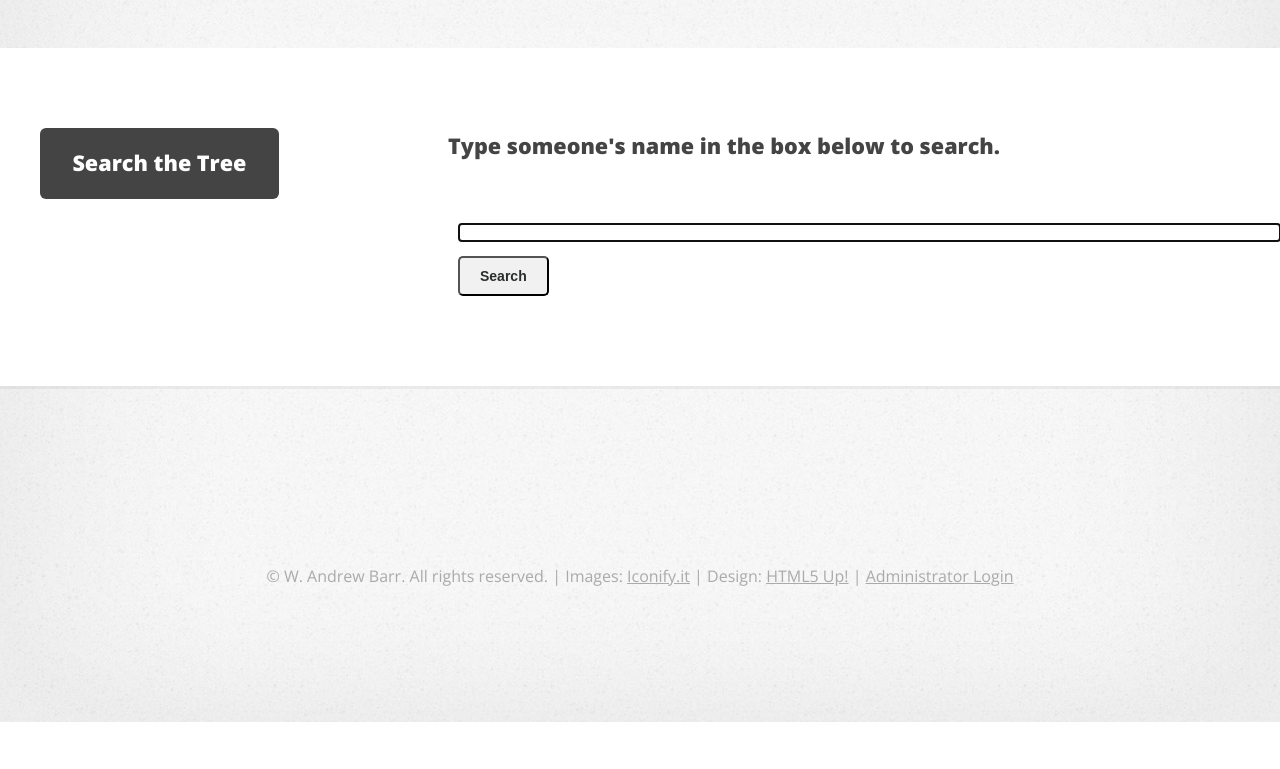
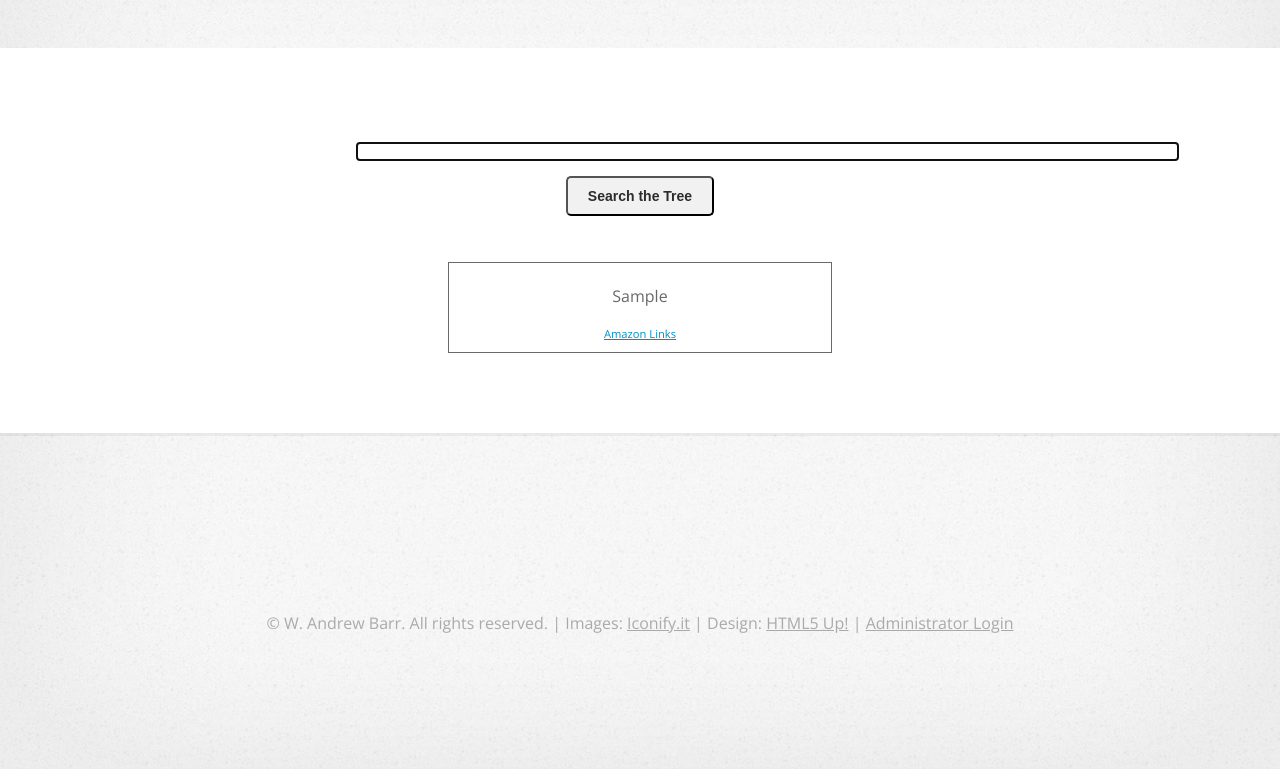
Before and after one commit to wabarr/physanth-phylogeny, a Django app: page /search/ in a window 1280 px wide. Shown: the part 103-872 px from the top of the page. Before the commit the page ends 825 px from the top, so only its background shows below. Run offline with Django 3.2, Linux system fonts and the light colour scheme; tables that the repository leaves empty hold one stand-in row (values such as "Sample post"); parts of the project's set-up code (start-up, migrations or seed data) failed here and were passed over; some libraries are stand-ins or nearby versions.

Commit message:
amazon afiliate links on search page

```diff
--- a/academicPhylogeny/settings.py
+++ b/academicPhylogeny/settings.py
@@ -153,6 +153,7 @@ INSTALLED_APPS = (
     #'physanth-phylogeny',
     #'personalWebsite',
     'academicPhylogeny',
+    'adverts',
     #'django.contrib.comments',
     #'tagging',
     #'mptt',
--- a/academicPhylogeny/static/css/academic_phylo.css
+++ b/academicPhylogeny/static/css/academic_phylo.css
@@ -186,3 +186,17 @@ h3.lessBottomMargin{
 #header-wrapper {
     padding-top:0;
 }
+
+.single-book-medium-amazon {
+    margin:auto;
+    padding-left: 8px;
+    padding-right: 8px;
+
+}
+
+#ad-container {
+    padding: 15px 10px 0px 10px ;
+    border-style: solid;
+    border-width: 1px;
+    text-align:center;
+}
--- a/academicPhylogeny/templates/search.html
+++ b/academicPhylogeny/templates/search.html
@@ -15,20 +15,14 @@
 		<div class="5grid-layout">
 
             <div class="row">
-				<div class="4u">
-
-					<!-- Sidebar -->
-						<div id="sidebar">
-                        <article><li class="button customColor">Search the Tree</li></article>
-				    </div>
-                </div>
-				<div class="8u">
+                <div class="3u"></div>
+				<div class="6u" style="text-align: center;">
                 {% if not messages %}
-                    <h3>Type someone's name in the box below to search.</h3>
                     <form action="." method="post" class="formNoBackground">{% csrf_token %}
-                    <input type="search" name="searchbox" size=100% id="searchTextBox">
-                    <input class="customsubmit" type="submit" value="Search" />
+                    <input type="search" name="searchbox" size=100% id="searchTextBox" style="display:inline;">
+                    <input class="customsubmit" type="submit" style="display:inline;" value="Search the Tree" />
                     </form>
+                <div class="3u"></div>
                 {% endif %}
 
 
@@ -54,7 +48,7 @@
 
                 <p>
                 <form action="/search/" class="formNoBackground">
-                <input class="customsubmit" type="submit" value="Clear This Search "/>
+                <input class="customsubmit" type="submit" style="display:inline;" value="Clear This Search "/>
                 </form>
 
                 </p>
@@ -69,8 +63,27 @@
 
                 </div>
             </div>
+        <!-- Advertisements-->
+        <div class="row">
+            <div class="4u"></div>
+            <div class="4u" id="ad-container" style="position:relative;">
+                <div class="row">
+                    {% for ad in threeAds %}
+                    <span class="single-book-medium-amazon">{{ ad.html|safe }}</span>
+                {% endfor %}
+                </div>
+                <div class="row">
+                    <a href="/support/" style="font-size:70%;">Amazon Links</a>
+                </div>
+
+
             </div>
+            <div class="4u"></div>
+            </div>
+
         </div>
+
+    </div>
 
 
 {% endblock %}
--- a/academicPhylogeny/views.py
+++ b/academicPhylogeny/views.py
@@ -2,6 +2,7 @@ from django.http import HttpResponse,HttpResponseRedirect, Http404, HttpResponse
 from django.template import Context, loader,RequestContext
 from django.shortcuts import render_to_response,render
 from academicPhylogeny.models import connection,userSubmission,person,ContactForm,school,frequently_asked_question, userSubmissionInValidation,userContact, specialization, PhDPredictonParameters
+from adverts.models import Ad
 from django.contrib.auth.models import User
 from django.contrib.auth import authenticate,login
 import json
@@ -326,6 +327,7 @@ def JSONstream(request,selectedNameID=None):
 def search(request):
     matches=None
     success=None
+    threeAds = Ad.objects.all().order_by('?')[0:3]
 
     if request.method == "POST":
         searchstring=request.POST["searchbox"]
@@ -340,7 +342,7 @@ def search(request):
             success=True
 
     return render_to_response('search.html',
-                             {"matches":matches,"success":success},
+                             {"matches":matches,"success":success,"threeAds":threeAds},
                           context_instance=RequestContext(request))
 
 def userSubmitData(request):
--- /dev/null
+++ b/adverts/__init__.py
@@ -0,0 +1 @@
+__author__ = 'wab536'
--- /dev/null
+++ b/adverts/admin.py
@@ -0,0 +1,5 @@
+from django.contrib import admin
+from adverts.models import *
+
+admin.site.register(Ad)
+admin.site.register(AdType)
--- /dev/null
+++ b/adverts/models.py
@@ -0,0 +1,14 @@
+from django.db import models
+
+class AdType(models.Model):
+    description = models.CharField(max_length=150)
+    vendor = models.CharField(max_length=100, default="Amazon")
+    def __unicode__(self):
+        return self.description + "-" + self.vendor
+
+class Ad(models.Model):
+    product_name = models.CharField(max_length=150, null=True, blank=True)
+    type = models.ForeignKey(AdType)
+    html = models.CharField(max_length = 1000)
+    def __unicode__(self):
+        return self.product_name + "-" + self.type.description
```
Also changed, not shown: academicPhylogeny/templates/support.html (+15 -23 lines).
